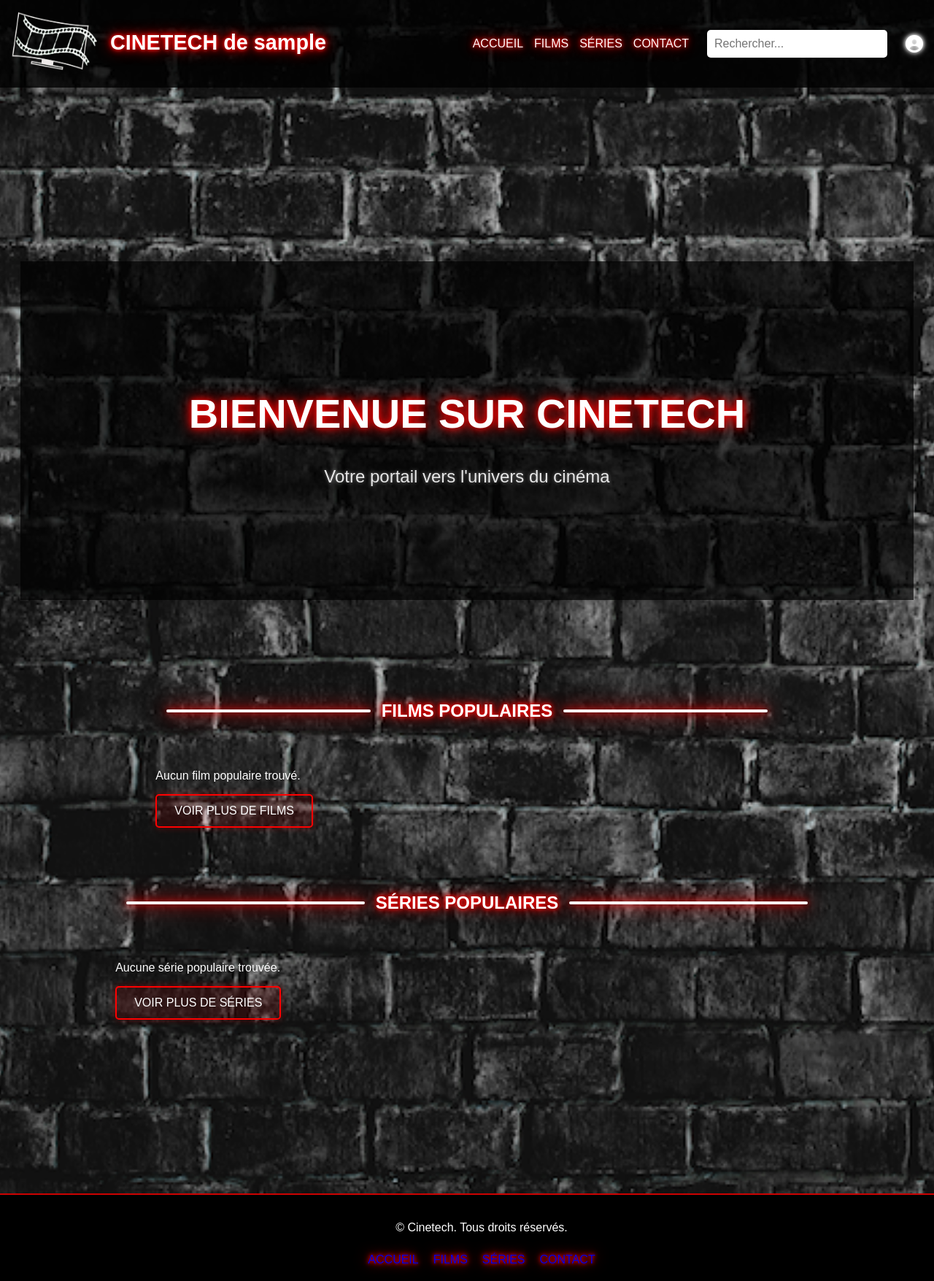
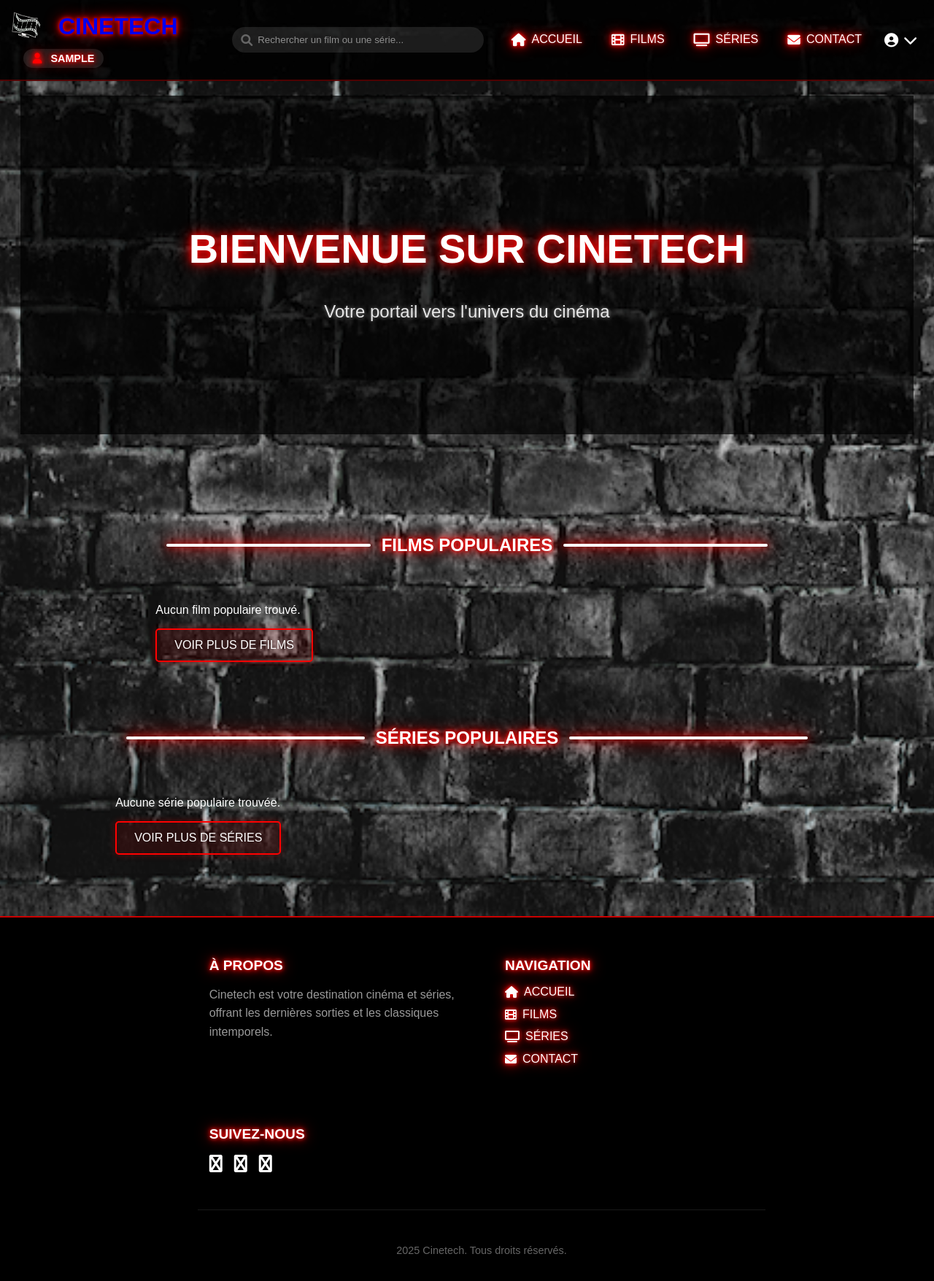
Before and after one commit to lucy-madec/cinetech, a PHP site: page / in a window 1280 px wide. Shown: the whole page at 73% size. Run offline with PHP 8.4, Linux system fonts and the light colour scheme; the visitor is signed in with stand-in values (Sample User, id 1); data that the repository does not hold is empty; some web fonts are replaced.

Commit message:
Update header design

```diff
--- a/public/css/style.css
+++ b/public/css/style.css
@@ -35,81 +35,273 @@ h1, h2, h3, .navbar a, .footer-nav {
 
 /* Header */
 .site-header {
-    background-color: rgba(0, 0, 0, 0.8);
-    padding: 15px;
+    background-color: rgba(0, 0, 0, 0.9);
+    padding: 1rem;
     display: flex;
     align-items: center;
     justify-content: space-between;
-    position: relative;
+    gap: 2rem;
+    border-bottom: 2px solid rgba(255, 0, 0, 0.3);
 }
 
-.site-header h1 {
-    margin: 0;
-    font-size: 1.8em;
+.header-left, .header-center, .header-right {
+    display: flex;
+    align-items: center;
 }
 
-.navbar {
+.site-title {
+    margin: 0;
+}
+
+.logo-link {
     display: flex;
     align-items: center;
-    gap: 15px;
+    text-decoration: none;
+    gap: 1rem;
 }
 
-.navbar a {
-    text-decoration: none;
-    font-size: 1em;
+.logo-icon {
+    width: 40px;
+    height: 40px;
 }
 
-.navbar a:hover {
-    text-decoration: underline;
+.user-badge {
+    font-size: 0.9rem;
+    background: rgba(255, 255, 255, 0.1);
+    padding: 0.3rem 0.8rem;
+    border-radius: 20px;
+    margin-left: 1rem;
+    color: #fff;
 }
 
-/* Search bar */
-.search-bar {
+.user-badge i {
+    margin-right: 0.5rem;
+    color: #ff0000;
+}
+
+/* Search Bar */
+.search-wrapper {
     position: relative;
-    width: 100%;
-    max-width: 300px;
-    margin-left: 20px;
-    margin-right: 20px;
+    width: 300px;
+}
+
+.search-icon {
+    position: absolute;
+    left: 12px;
+    top: 50%;
+    transform: translateY(-50%);
+    color: #666;
 }
 
 .search-bar input {
     width: 100%;
-    padding: 10px;
+    padding: 10px 10px 10px 35px;
     border: none;
-    border-radius: 5px;
-    font-size: 16px;
+    border-radius: 20px;
+    background: rgba(255, 255, 255, 0.1);
+    color: #fff;
+    transition: all 0.3s ease;
 }
 
-#search-results {
+.search-bar input:focus {
+    background: rgba(255, 255, 255, 0.15);
+    outline: none;
+    box-shadow: 0 0 10px rgba(255, 0, 0, 0.3);
+}
+
+.search-bar input::placeholder {
+    color: rgba(255, 255, 255, 0.5);
+}
+
+/* Navigation */
+.nav-links {
+    display: flex;
+    gap: 1.5rem;
+}
+
+.nav-link {
+    color: #fff;
+    text-decoration: none;
+    display: flex;
+    align-items: center;
+    gap: 0.5rem;
+    padding: 0.5rem;
+    transition: all 0.3s ease;
+}
+
+.nav-link:hover {
+    color: #ff0000;
+    text-shadow: 0 0 10px rgba(255, 0, 0, 0.5);
+}
+
+.nav-link i {
+    font-size: 1.1rem;
+}
+
+/* Profile Menu */
+.profile-button {
+    background: none;
+    border: none;
+    color: #fff;
+    cursor: pointer;
+    display: flex;
+    align-items: center;
+    gap: 0.5rem;
+    padding: 0.5rem;
+}
+
+.profile-button i {
+    font-size: 1.2rem;
+}
+
+.dropdown-menu {
     position: absolute;
     top: 100%;
-    left: 0;
     right: 0;
     background: rgba(0, 0, 0, 0.9);
+    border: 1px solid rgba(255, 0, 0, 0.2);
     border-radius: 5px;
-    max-height: 300px;
-    overflow-y: auto;
-    z-index: 1000;
-    margin-top: 5px;
+    padding: 0.5rem;
+    display: none;
+    min-width: 200px;
+    box-shadow: 0 5px 15px rgba(0, 0, 0, 0.3);
 }
 
-.search-result {
+.profile-menu:hover .dropdown-menu {
+    display: block;
+}
+
+.dropdown-item {
     display: flex;
     align-items: center;
-    padding: 10px;
+    gap: 0.8rem;
+    padding: 0.8rem;
     color: #fff;
     text-decoration: none;
+    transition: all 0.3s ease;
 }
 
-.search-result img {
-    width: 40px;
-    height: 60px;
-    margin-right: 10px;
-    border-radius: 3px;
+.dropdown-item:hover {
+    background: rgba(255, 0, 0, 0.1);
+    color: #ff0000;
 }
 
-.search-result:hover {
-    background: rgba(255, 255, 255, 0.1);
+/* Footer Styles */
+.site-footer {
+    background: rgba(0, 0, 0, 0.9);
+    padding: 3rem 0 1rem;
+    margin-top: 4rem;
+    border-top: 2px solid rgba(255, 0, 0, 0.3);
+}
+
+.footer-content {
+    max-width: 1200px;
+    margin: 0 auto;
+    padding: 0 1rem;
+}
+
+.footer-grid {
+    display: grid;
+    grid-template-columns: repeat(auto-fit, minmax(250px, 1fr));
+    gap: 2rem;
+    margin-bottom: 2rem;
+}
+
+.footer-section {
+    padding: 1rem;
+}
+
+.footer-title {
+    font-size: 1.2rem;
+    margin-bottom: 1rem;
+    text-transform: uppercase;
+}
+
+.footer-section p {
+    color: #999;
+    line-height: 1.6;
+}
+
+.footer-nav {
+    display: flex;
+    flex-direction: column;
+    gap: 0.8rem;
+}
+
+.footer-nav a {
+    color: #fff;
+    text-decoration: none;
+    display: flex;
+    align-items: center;
+    gap: 0.5rem;
+    transition: all 0.3s ease;
+}
+
+.footer-nav a:hover {
+    color: #ff0000;
+    transform: translateX(5px);
+}
+
+.social-links {
+    display: flex;
+    gap: 1rem;
+}
+
+.social-link {
+    color: #fff;
+    font-size: 1.5rem;
+    transition: all 0.3s ease;
+}
+
+.social-link:hover {
+    color: #ff0000;
+    transform: scale(1.1);
+}
+
+.footer-bottom {
+    text-align: center;
+    padding-top: 2rem;
+    border-top: 1px solid rgba(255, 255, 255, 0.1);
+}
+
+.copyright {
+    color: #666;
+    font-size: 0.9rem;
+}
+
+/* Responsive Design */
+@media (max-width: 768px) {
+    .site-header {
+        flex-direction: column;
+        padding: 1rem;
+        gap: 1rem;
+    }
+
+    .header-center {
+        width: 100%;
+    }
+
+    .search-wrapper {
+        width: 100%;
+    }
+
+    .nav-links {
+        display: none;
+    }
+
+    .burger-menu {
+        display: block;
+    }
+
+    .navbar.active .nav-links {
+        display: flex;
+        flex-direction: column;
+        width: 100%;
+    }
+
+    .footer-grid {
+        grid-template-columns: 1fr;
+    }
 }
 
 /* Section titles with horizontal lines */
@@ -249,40 +441,6 @@ h1, h2, h3, .navbar a, .footer-nav {
 
 .favorite-button:hover::after {
     content: none;
-}
-
-/* Footer */
-.site-footer {
-    background-color: #000;
-    padding: 20px;
-    display: flex;
-    flex-direction: column;
-    align-items: center;
-    justify-content: center;
-    color: white;
-    border-top: 2px solid rgba(255, 0, 0, 0.8);
-    width: 100%;
-}
-
-.footer-content {
-    display: flex;
-    flex-direction: column;
-    align-items: center;
-    gap: 10px;
-}
-
-.footer-nav {
-    display: flex;
-    gap: 20px;
-}
-
-.footer-nav a {
-    text-decoration: none;
-    font-size: 1em;
-}
-
-.footer-nav a:hover {
-    text-decoration: underline;
 }
 
 /* Responsive grid layout */
--- a/src/views/partials/footer.php
+++ b/src/views/partials/footer.php
@@ -1,14 +1,35 @@
 <footer class="site-footer">
     <div class="footer-content">
-        <p class="neon-text">© Cinetech. Tous droits réservés.</p>
-        <nav class="footer-nav">
-            <a href="?page=home" class="neon-text">Accueil</a>
-            <a href="?page=movies">Films</a>
-            <a href="?page=series" class="neon-text">Séries</a>
-            <a href="?page=contact" class="neon-text">Contact</a>
-        </nav>
+        <div class="footer-grid">
+            <div class="footer-section">
+                <h3 class="footer-title neon-text">À propos</h3>
+                <p>Cinetech est votre destination cinéma et séries, offrant les dernières sorties et les classiques intemporels.</p>
+            </div>
+
+            <div class="footer-section">
+                <h3 class="footer-title neon-text">Navigation</h3>
+                <nav class="footer-nav">
+                    <a href="?page=home"><i class="fa fa-home"></i> Accueil</a>
+                    <a href="?page=movies"><i class="fa fa-film"></i> Films</a>
+                    <a href="?page=series"><i class="fa fa-tv"></i> Séries</a>
+                    <a href="?page=contact"><i class="fa fa-envelope"></i> Contact</a>
+                </nav>
+            </div>
+
+            <div class="footer-section">
+                <h3 class="footer-title neon-text">Suivez-nous</h3>
+                <div class="social-links">
+                    <a href="#" class="social-link"><i class="fa fa-facebook"></i></a>
+                    <a href="#" class="social-link"><i class="fa fa-twitter"></i></a>
+                    <a href="#" class="social-link"><i class="fa fa-instagram"></i></a>
+                </div>
+            </div>
+        </div>
+
+        <div class="footer-bottom">
+            <p class="copyright">  <?php echo date('Y'); ?> Cinetech. Tous droits réservés.</p>
+        </div>
     </div>
 </footer>
 </body>
-
 </html>
--- a/src/views/partials/header.php
+++ b/src/views/partials/header.php
@@ -1,32 +1,66 @@
 <header class="site-header">
-    <h1 class="neon-text">
+    <div class="header-left">
+        <h1 class="site-title">
+            <a href="?page=home" class="logo-link">
                 <img src="/cinetech/public/images/favicon.png" alt="Logo Cinetech" class="logo-icon">
-        CINETECH<?php if (isset($_SESSION['user_id'])): ?> <span class="user-info">de <?php echo htmlspecialchars($_SESSION['username']); ?></span><?php endif; ?>
+                <span class="neon-text">CINETECH</span>
+            </a>
+            <?php if (isset($_SESSION['user_id'])): ?>
+                <span class="user-badge">
+                    <i class="fa fa-user"></i>
+                    <?php echo htmlspecialchars($_SESSION['username']); ?>
+                </span>
+            <?php endif; ?>
         </h1>
+    </div>
+
+    <div class="header-center">
+        <form action="" class="search-bar" method="get" onsubmit="return false;">
+            <div class="search-wrapper">
+                <i class="fa fa-search search-icon"></i>
+                <input type="text" id="search-input" autocomplete="off" placeholder="Rechercher un film ou une série...">
+            </div>
+            <div id="search-results" class="search-results-dropdown"></div>
+        </form>
+    </div>
+
+    <div class="header-right">
         <button class="burger-menu" aria-label="Toggle navigation" onclick="toggleMenu()">
             <i class="fa fa-bars"></i>
             <i class="fa fa-times" style="display: none;"></i>
         </button>
+
         <nav class="navbar">
-        <a href="?page=home" class="neon-text">Accueil</a>
-        <a href="?page=movies" class="neon-text">Films</a>
-        <a href="?page=series" class="neon-text">Séries</a>
-        <a href="?page=contact" class="neon-text">Contact</a>
-        <form action="" class="search-bar" method="get" onsubmit="return false;">
-            <input type="text" id="search-input" autocomplete="off" placeholder="Rechercher...">
-            <div id="search-results"></div>
-        </form>
+            <div class="nav-links">
+                <a href="?page=home" class="nav-link"><i class="fa fa-home"></i> Accueil</a>
+                <a href="?page=movies" class="nav-link"><i class="fa fa-film"></i> Films</a>
+                <a href="?page=series" class="nav-link"><i class="fa fa-tv"></i> Séries</a>
+                <a href="?page=contact" class="nav-link"><i class="fa fa-envelope"></i> Contact</a>
+            </div>
+
             <div class="profile-menu">
-            <i class="fa fa-user-circle neon-text profile-icon"></i>
+                <button class="profile-button">
+                    <i class="fa fa-user-circle"></i>
+                    <i class="fa fa-chevron-down"></i>
+                </button>
                 <div class="dropdown-menu">
                     <?php if (isset($_SESSION['user_id'])): ?>
-                    <a href="?page=favoris">Mes favoris</a>
-                    <a href="?page=logout">Déconnexion</a>
+                        <a href="?page=favoris" class="dropdown-item">
+                            <i class="fa fa-heart"></i> Mes favoris
+                        </a>
+                        <a href="?page=logout" class="dropdown-item">
+                            <i class="fa fa-sign-out"></i> Déconnexion
+                        </a>
                     <?php else: ?>
-                    <a href="?page=login">Connexion</a>
-                    <a href="?page=register">Inscription</a>
+                        <a href="?page=login" class="dropdown-item">
+                            <i class="fa fa-sign-in"></i> Connexion
+                        </a>
+                        <a href="?page=register" class="dropdown-item">
+                            <i class="fa fa-user-plus"></i> Inscription
+                        </a>
                     <?php endif; ?>
                 </div>
             </div>
         </nav>
+    </div>
 </header>
```
Also changed, not shown: public/images/no-poster.jpg (added), public/js/app.min.js (added). Lines whose indentation alone changed are shown as unchanged.
